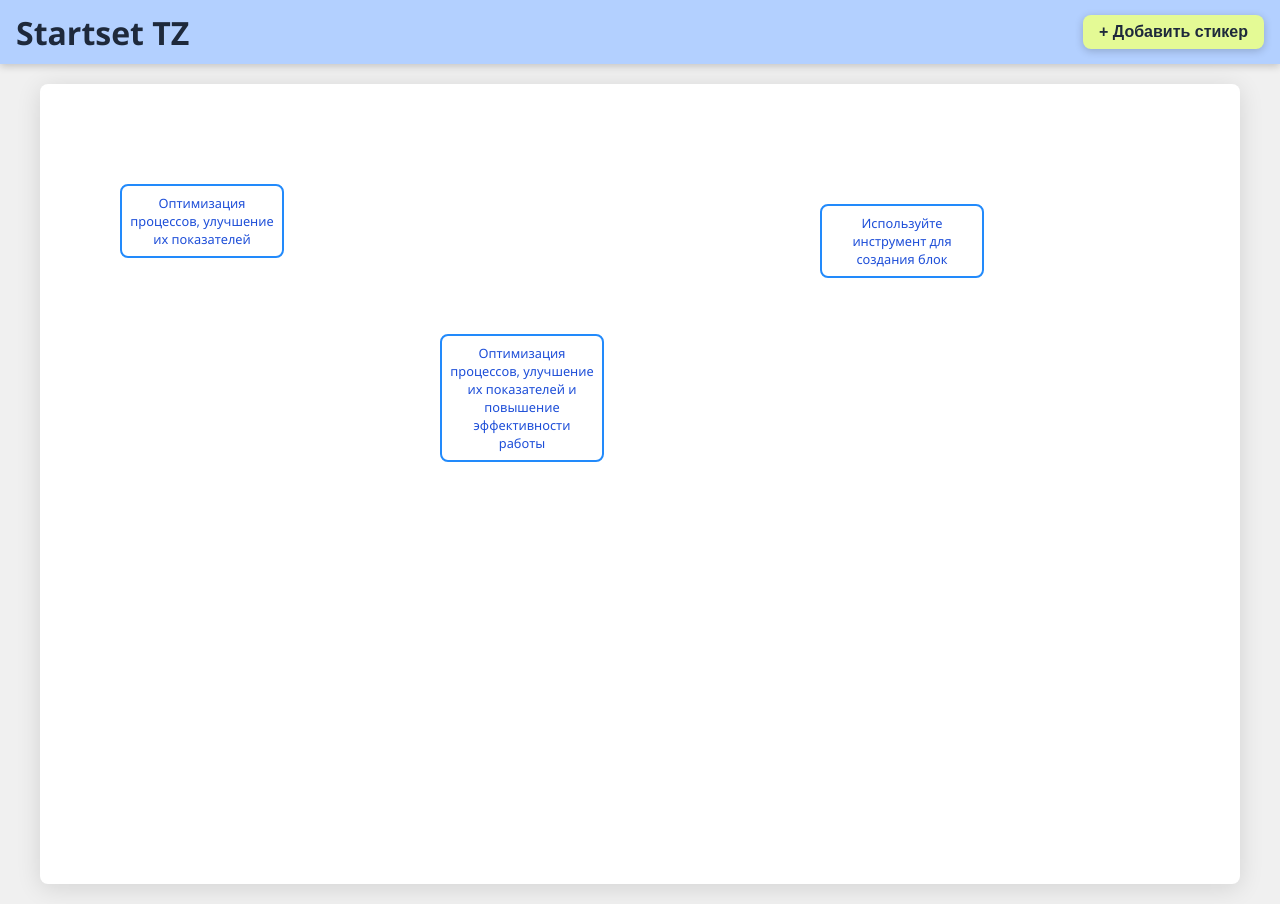
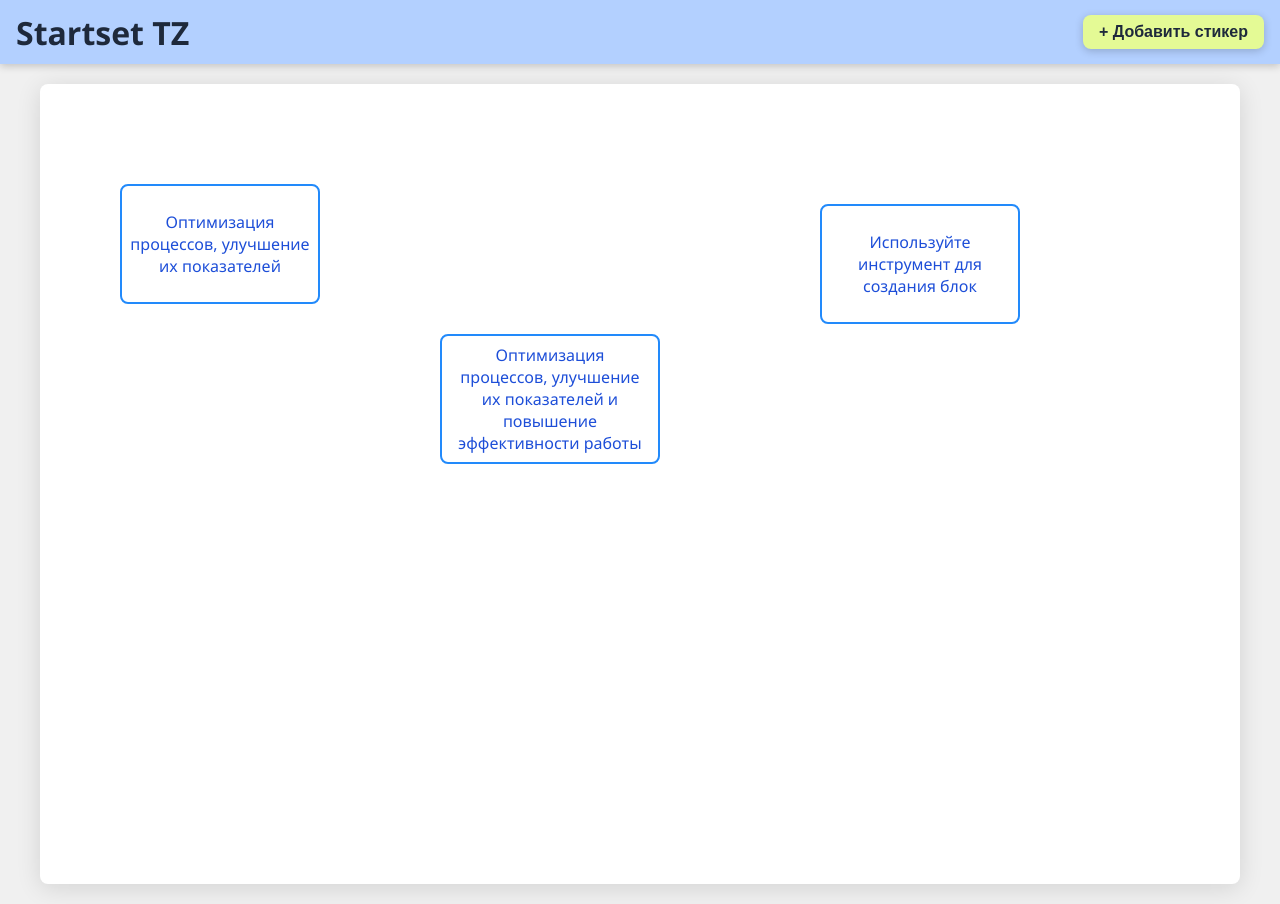
Before and after one commit to Dudarik/startset_tz, a Vue app: page / in a window 1280 px wide. Built offline with nearby package versions, Linux system fonts and the light colour scheme.

Commit message:
fix: ProcessBlock

```diff
--- a/src/widgets/ProcessBlock/ui/ProcessBlock.vue
+++ b/src/widgets/ProcessBlock/ui/ProcessBlock.vue
@@ -4,8 +4,8 @@
     :style="{
       left: `${x}px`,
       top: `${y}px`,
-      width: `${width}`,
-      height: `${height}`,
+      width: `${width}px`,
+      height: `${height}px`,
     }"
   >
     <div :class="$style.label">{{ process.label }}</div>
@@ -38,9 +38,8 @@ const { x, y, width, height } = props.process;
   user-select: none;
 
   .label {
-    font-size: 0.8rem;
+    font-size: 1rem;
     font-weight: 500;
-    max-width: 10rem;
     text-align: center;
     color: var(--color-process-text);
     padding: 0.5rem;
```
